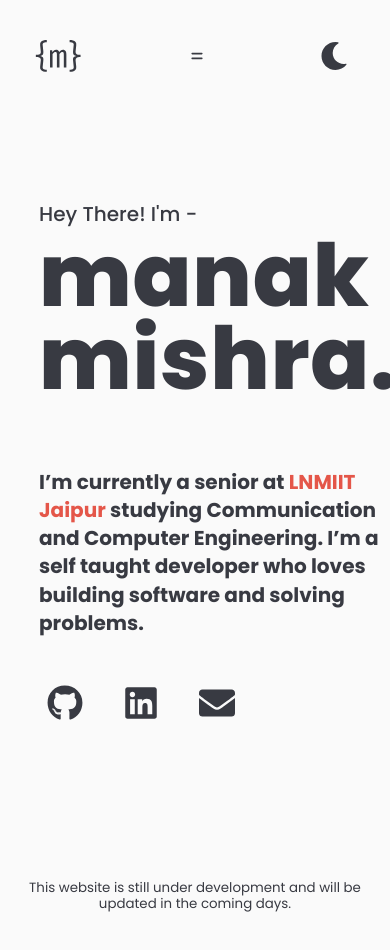
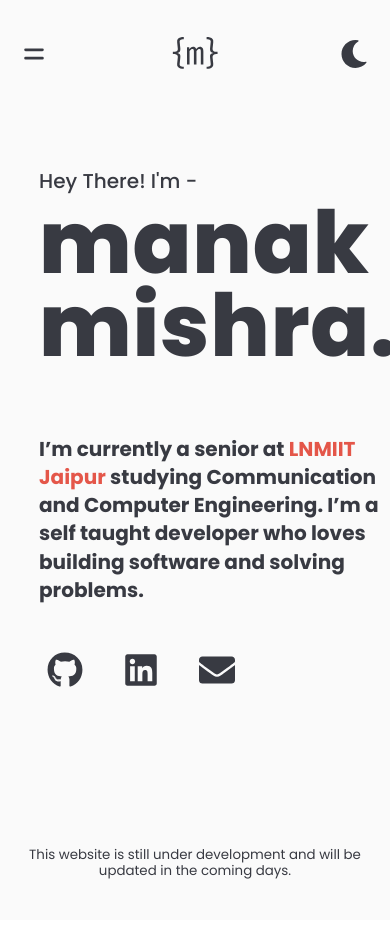
Before and after one commit to manakmishra/manakmishra.github.io, a Next.js app: page / in a window 390 px wide. Shown: the top 950 px of the page. After the commit the page ends 920 px from the top, so only its background shows below. Built offline with nearby package versions, Linux system fonts and the light colour scheme.

Commit message:
made nav menu responsive

```diff
--- a/components/NavBar.tsx
+++ b/components/NavBar.tsx
@@ -9,17 +9,30 @@ import {
   Text,
   Flex,
   Stack,
-  IconButton,
+  VStack,
   useColorMode,
-  useColorModeValue
+  useColorModeValue,
+  Button
 } from "@chakra-ui/react";
 import NextLink from 'next/link';
 
 const MenuToggle = ({ toggle, isOpen }: any) => {
   return (
-    <Box display={{ base: "block", md: "none" }} onClick={toggle}>
-      {isOpen ? <GrClose /> : <HiMenuAlt4 />}
-    </Box>
+    <Button
+      aria-label="Open Navigation Menu"
+      display={{ base: "block", md: "none" }}
+      onClick={toggle}
+      variant="ghost"
+      p={1}
+    >
+      {
+        isOpen ? (
+          <GrClose size="1.75rem" fill={useColorModeValue('foreground.light', 'foreground.dark')} />
+        ) : (
+          <HiMenuAlt4 size="1.75rem" color={useColorModeValue('foreground.light', 'foreground.dark')} />
+        )
+      }
+    </Button>
   );
 }
 
@@ -27,7 +40,7 @@ const MenuItem = ({ children, isLast, to = "/", ...props }: any) => {
   return (
     <NextLink href={to} passHref>
       <Link variant="nav">
-        <Text textStyle="hfLabel" p={2}>
+        <Text textStyle="hfLabel" px={6} py={1}>
           {children}
         </Text>
       </Link>
@@ -35,40 +48,59 @@ const MenuItem = ({ children, isLast, to = "/", ...props }: any) => {
   )
 }
 
+const MenuLinks = ({ isOpen = false }) => {
+  return (
+    <Box
+      display={{ base: isOpen ? "block" : "none", md: "block" }}
+      flexBasis={{ base: "100%", md: "auto" }}
+    >
+      <Stack
+        spacing={6}
+        align="center"
+        justify={["center", "space-between", "flex-end", "flex-end"]}
+        direction={["column", "row", "row", "row"]}
+        pt={[4, 4, 0, 0]}
+      >
+        <MenuItem to="#">projects</MenuItem>
+        <MenuItem to="#">about</MenuItem>
+        <MenuItem to="#" isLast>resume</MenuItem>
+      </Stack>
+    </Box>
+  );
+};
+
 const ColorModeToggle = () => {
   const { colorMode, toggleColorMode } = useColorMode();
-
   return (
-      <IconButton
+      <Button
           aria-label={colorMode === 'light' ? 'Toggle dark mode' : 'Toggle light Mode'}
-          icon={
-            colorMode === 'light' ? (
-              <FaMoon size="1.75rem" />
-            ) : (
-              <FaSun size="1.75rem" />
-            )
-          }
           onClick={toggleColorMode}
           color={useColorModeValue('#383A42', '#E5C07B')}
+          p={1}
           variant="ghost"
-          _hover={{}}
-          isRound={true}
-          size={'lg'}
-      />
+      >
+        {
+          colorMode === 'light' ? (
+            <FaMoon size="1.75rem" />
+          ) : (
+            <FaSun size="1.75rem" />
+          )
+        }
+      </Button>
   );
 }
 
-const NavBarContainer = ({ children, ...props }: any) => {
+const NavBarContainer = ({ children, isOpen, ...props }: any) => {
   return (
     <Flex
-      position="sticky"
       as="nav"
       align="center"
       justify="space-between"
       wrap="wrap"
       w="100%"
-      mb={8}
-      p={8}
+      mb={isOpen ? { base: 1 } : { base: 1, lg: 2 }}
+      py={8}
+      px={[4, 4, 16, 16]}
       bg={useColorModeValue('background.light', 'background.dark')}
       color={useColorModeValue('foreground.light', 'foreground.dark')}
       {...props}
@@ -78,30 +110,16 @@ const NavBarContainer = ({ children, ...props }: any) => {
   )
 }
 
+
 export const NavBar = (props: any) => {
   const [isOpen, setIsOpen] = React.useState(false)
   const toggle = () => setIsOpen(!isOpen)
 
   return (
-    <NavBarContainer {...props}>
+    <NavBarContainer isOpen={isOpen} {...props}>
+      <MenuToggle toggle={toggle} isOpen={isOpen} />
       <Logo />
-      <MenuToggle toggle={toggle} isOpen={isOpen} />
-      <Box
-        display={{ base: isOpen ? "block" : "none", md: "block" }}
-        flexBasis={{ base: "100%", md: "auto" }}
-      >
-        <Stack
-          spacing={6}
-          align="center"
-          justify={["center", "space-between", "flex-end", "flex-end"]}
-          direction={["column", "row", "row", "row"]}
-          pt={[4, 4, 0, 0]}
-        >
-          <MenuItem to="#">projects</MenuItem>
-          <MenuItem to="#">about</MenuItem>
-          <MenuItem to="#" isLast>resume</MenuItem>
-        </Stack>
-      </Box>
+      <MenuLinks isOpen={isOpen} />
       <ColorModeToggle />
     </NavBarContainer>
   )
--- a/pages/_app.tsx
+++ b/pages/_app.tsx
@@ -31,6 +31,14 @@ const GlobalStyle: React.FC = ({ children }) => {
             min-height: 100vh;
             background: ${colorMode === 'light' ? '#FAFAFA' : '#282C34'};
           }
+          ::-webkit-scrollbar {
+            width: 8px;
+            background: ${colorMode === 'light' ? '#FAFAFA' : '#282C34'};
+          }
+          ::-webkit-scrollbar-thumb {
+            background: ${colorMode === 'light' ? '#FAFAFA' : '#282C34'};
+            border-radius: 8px;
+          }
         `}
       />
       {children}
```
